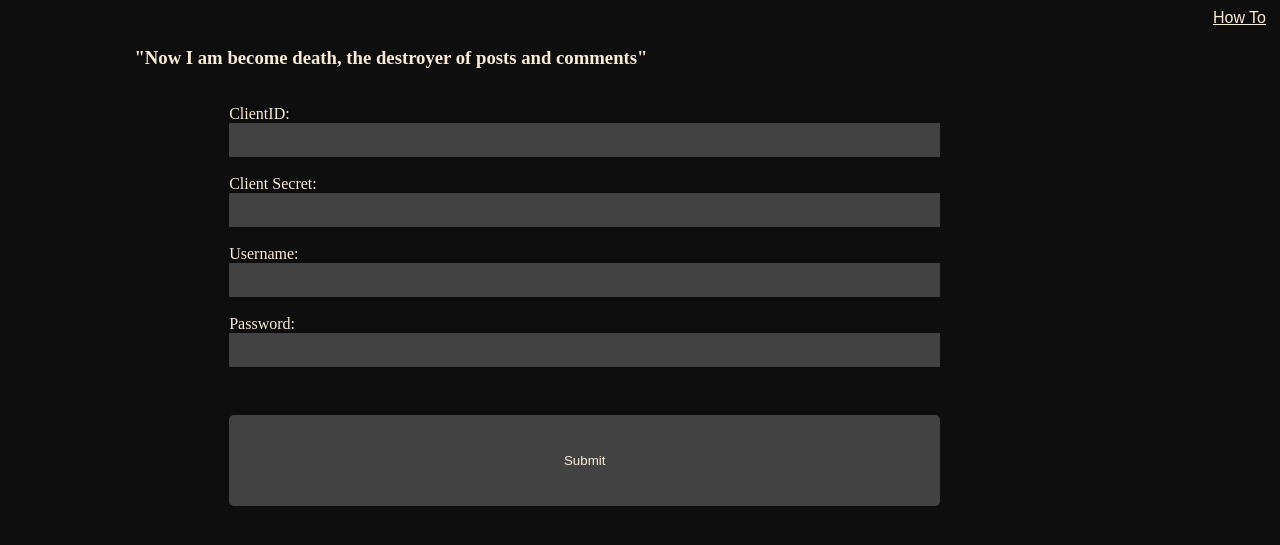
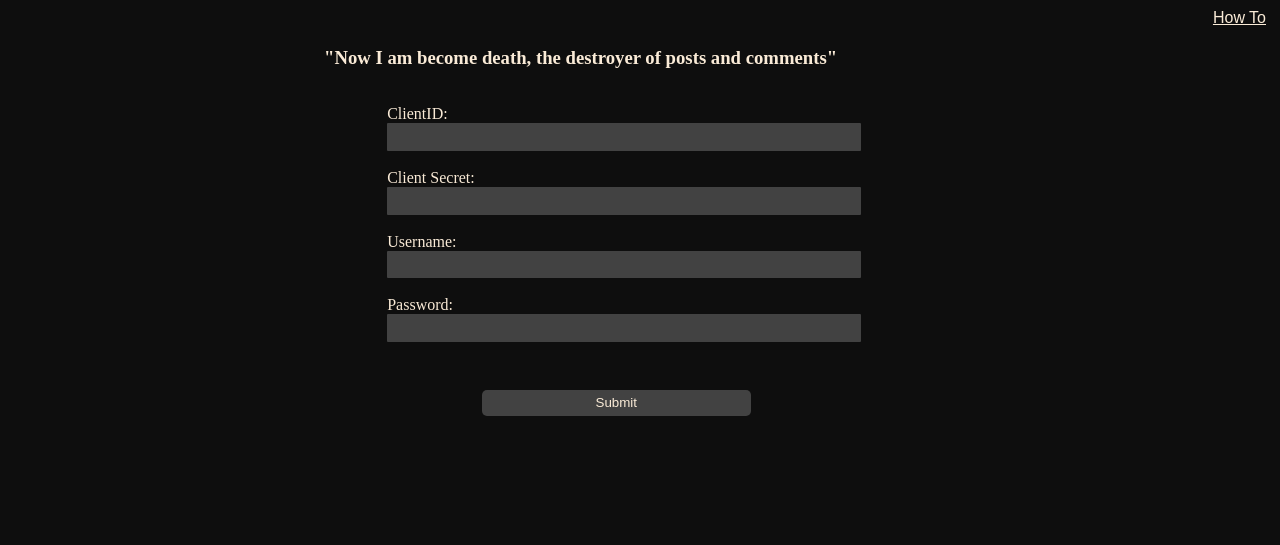
Before and after one commit to ethan-kisiel/reddit-oppenheimer, a Flask app: page / in a window 1280 px wide. Shown: the top 545 px of the page. Run offline with Flask 2, Linux system fonts and the light colour scheme.

Commit message:
fixed main view styling

```diff
--- a/templates/index.html
+++ b/templates/index.html
@@ -68,9 +68,8 @@
     }
     #main-div
     {
-        margin-left: 10%;
-        margin-right: 10%;
-        width: 75%
+        margin: auto;
+        width: 50%
     }
     #form-div
     {
@@ -78,10 +77,14 @@
         margin-right: 10%;
         width: 100%;
     }
+    #button-div
+    {
+        margin-left: 15%;
+    }
     #submit-button
     {
-        padding: 4%;
-        width: 75%;
+        padding: 1%;
+        width: 50%;
 
         background-color: rgb(66, 66, 66);
         color: antiquewhite;
```
